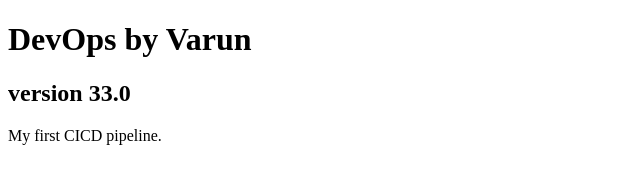
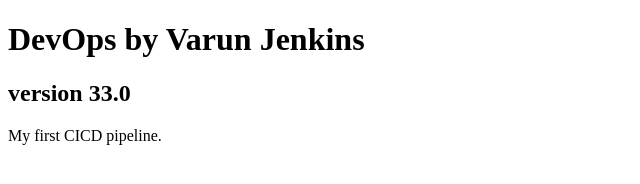
Before and after one commit to manikcloud/docker, a plain HTML site: page index.html in a window 1280 px wide. Shown: the whole page, without its empty margins (0-640 px from the left). Drawn offline with Linux system fonts and the light colour scheme.

Commit message:
index.html changes

```diff
--- a/index.html
+++ b/index.html
@@ -2,7 +2,7 @@
 <html>
 	<body>
 
-		<h1>DevOps by Varun </h1>
+		<h1>DevOps by Varun Jenkins  </h1>
 
 		<h2>version 33.0 </h2>
 
```
